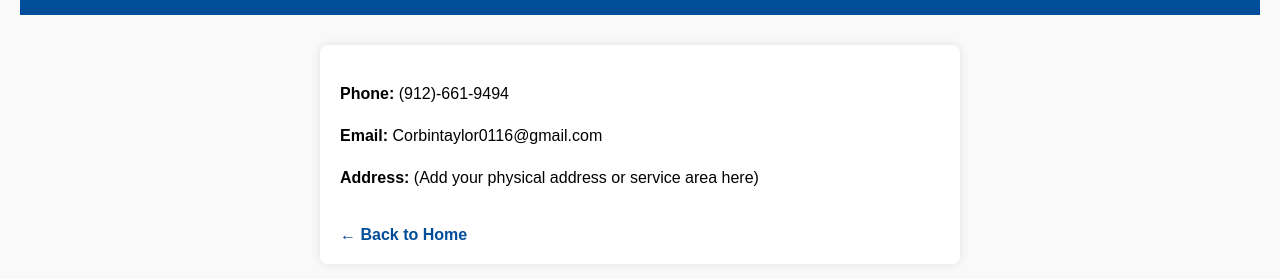
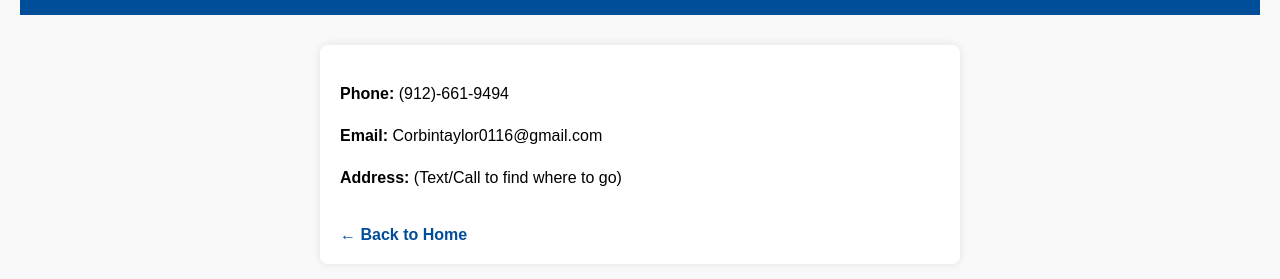
Before and after one commit to GitDog1203/GitDog1203.github.io, a plain HTML site: page contact.html in a window 1280 px wide. Shown: the part 93-372 px from the top of the page. Drawn offline with Linux system fonts and the light colour scheme.

Commit message:
Update contact.html

```diff
--- a/contact.html
+++ b/contact.html
@@ -65,7 +65,7 @@
   <main>
     <p><strong>Phone:</strong> (912)-661-9494</p>
     <p><strong>Email:</strong> Corbintaylor0116@gmail.com</p>
-    <p><strong>Address:</strong> (Add your physical address or service area here)</p>
+    <p><strong>Address:</strong> (Text/Call to find where to go)</p>
 
     <div id="priceContainer" class="total-price" style="display:none;">
       Estimated Total Price: $<span id="totalPrice">0.00</span>
```
